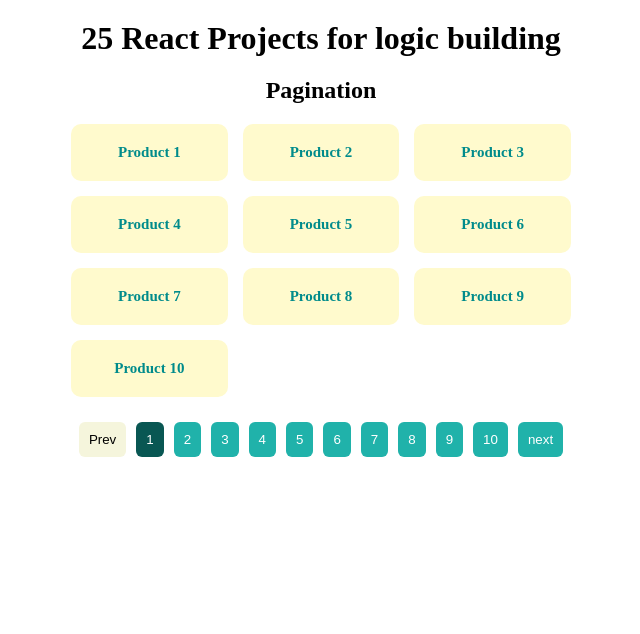
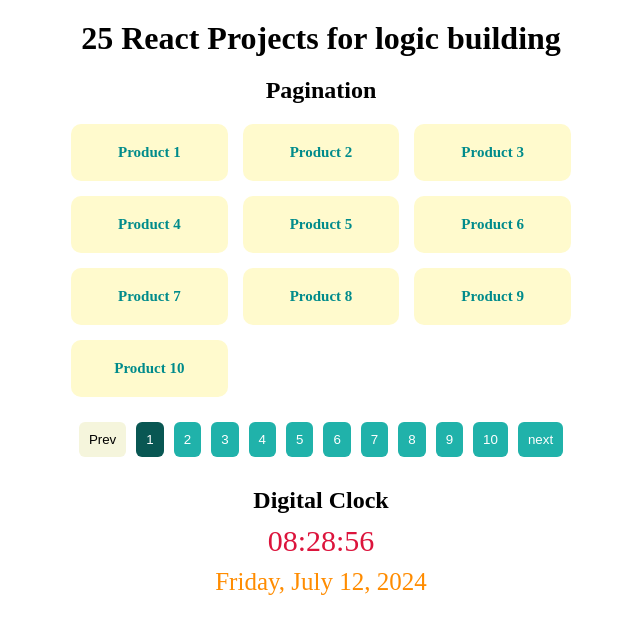
Before and after one commit to Mahin-Hasan/Master-React-and-JS-core-concepts, a React (Vite) app in the folder 25 React JS Projects for logic building/25-react-project/: page / in a window 1280 px wide. Shown: the top 634 px of the page, without its empty margins (319-959 px from the left). Built offline with nearby package versions, Linux system fonts and the light colour scheme.

Commit message:
created digital clock

```diff
--- a/25 React JS Projects for logic building/25-react-project/src/App.jsx
+++ b/25 React JS Projects for logic building/25-react-project/src/App.jsx
@@ -1,6 +1,7 @@
 
 import './App.css'
-import PaginationTest from './components/test'
+import PaginationTest from './components/1.Pagination/test'
+import DigitalClock from './components/2. digital-clock'
 
 function App() {
 
@@ -9,6 +10,7 @@
       <div className='App'>
         <h1 className='title'>25 React Projects for logic building</h1>
         <PaginationTest/>
+        <DigitalClock/>
       </div>
     </>
   )
--- a/25 React JS Projects for logic building/25-react-project/src/components/index.jsx
+++ b/25 React JS Projects for logic building/25-react-project/src/components/1.Pagination/index.jsx
@@ -1,3 +1,4 @@
+/* eslint-disable react/prop-types */
 import "./pagination.css"
 
 
--- /dev/null
+++ b/25 React JS Projects for logic building/25-react-project/src/components/2. digital-clock/clock.css
@@ -0,0 +1,13 @@
+.digital-clock{
+    margin-top: 30px;
+}
+.time{
+    margin-top: 10px;
+    font-size: 30px;
+    color: crimson;
+}
+.date{
+    font-size: 25px;
+    margin-top: 10px;
+    color: darkorange;
+}
--- /dev/null
+++ b/25 React JS Projects for logic building/25-react-project/src/components/2. digital-clock/index.jsx
@@ -0,0 +1,41 @@
+import { useEffect, useState } from "react";
+import './clock.css'
+
+
+const DigitalClock = () => {
+    const [time, setTime] = useState(new Date());
+
+
+    useEffect(() => {
+        const interval = setInterval(() => {
+            setTime(new Date())
+        }, 1000)
+        return () => clearInterval(interval)
+    }, [])
+
+
+    return (
+        <div className="digital-clock">
+            <h2>Digital Clock</h2>
+            <div className="clock">
+                <div className="time">
+                    <span>{time.getHours().toString().padStart(2, "0")}:</span>
+                    <span>{time.getMinutes().toString().padStart(2, "0")}:</span>
+                    <span>{time.getSeconds().toString().padStart(2, "0")}</span>
+                </div>
+                <div className="date">
+                    {
+                        time.toLocaleDateString(undefined, {
+                            weekday: 'long',
+                            year: 'numeric',
+                            month: "long",
+                            day: 'numeric'
+                        })
+                    }
+                </div>
+            </div>
+        </div>
+    );
+};
+
+export default DigitalClock;
```
Also changed, not shown: 25 React JS Projects for logic building/25-react-project/src/components/1.Pagination/pagination.css (renamed from 25 React JS Projects for logic building/25-react-project/src/components/pagination.css), 25 React JS Projects for logic building/25-react-project/src/components/1.Pagination/test.jsx (renamed from 25 React JS Projects for logic building/25-react-project/src/components/test.jsx).
